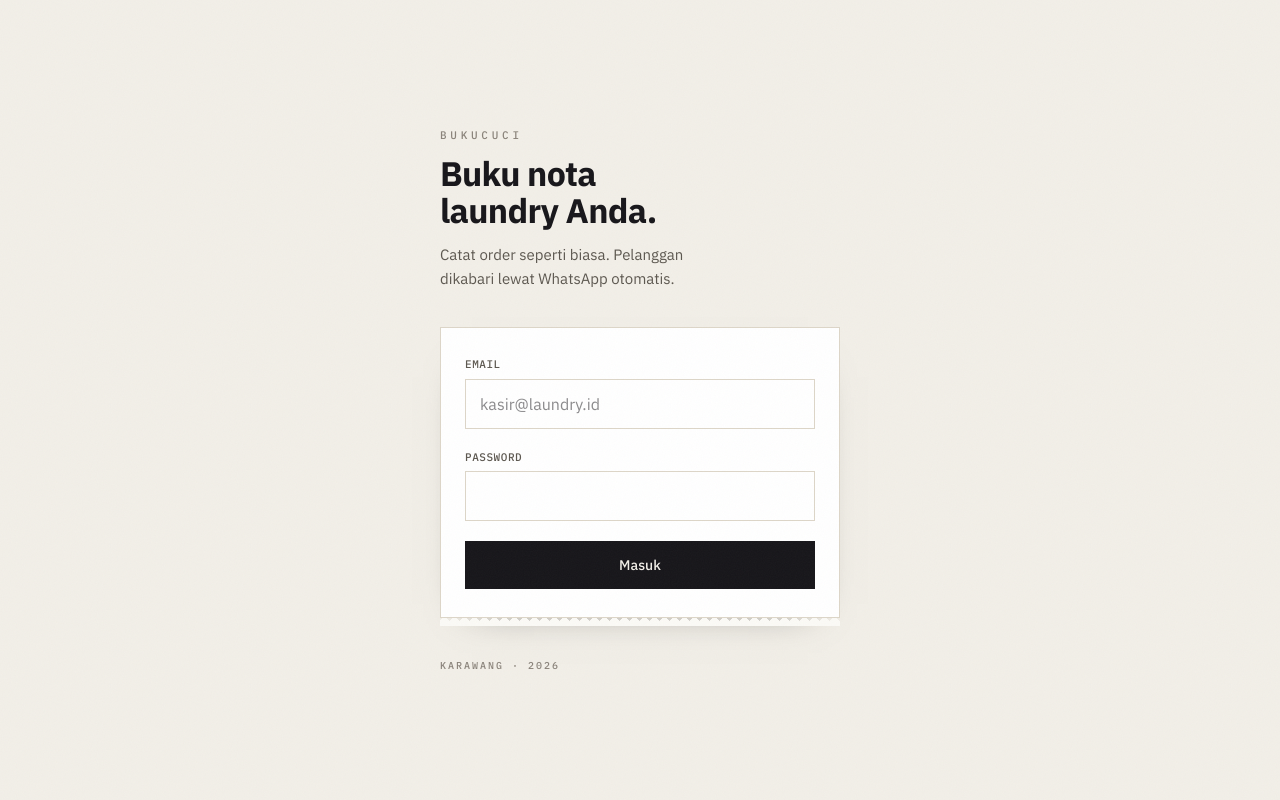
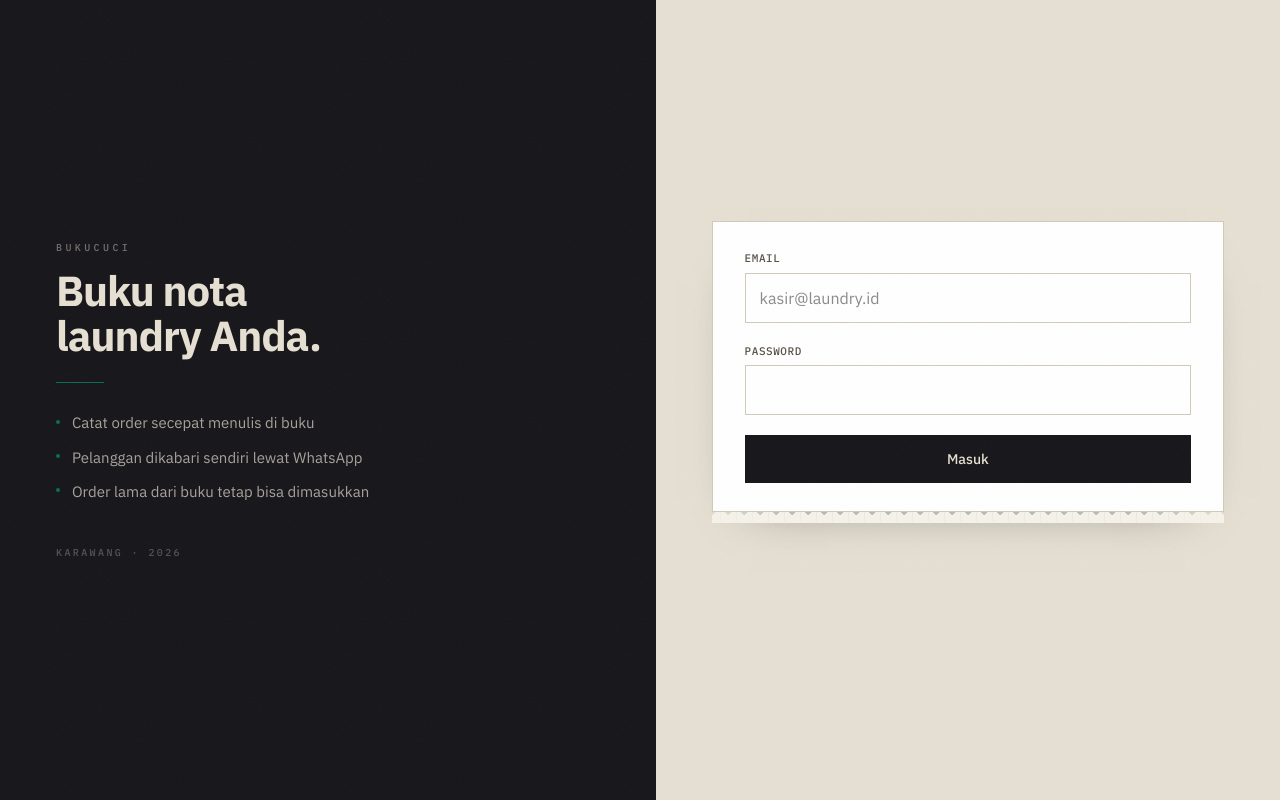
Before and after one commit to kiptul/bukucuci, a Next.js app: page /login in a window 1280 px wide. Built offline with nearby package versions, Linux system fonts and the light colour scheme.

Commit message:
ui: komposisi desktop — sidebar berisi, login dua bidang, kartu nota

```diff
--- a/app/(app)/dashboard/page.tsx
+++ b/app/(app)/dashboard/page.tsx
@@ -1,6 +1,6 @@
 import Link from "next/link";
 import KontrolDaftar from "@/components/KontrolDaftar";
-import StatusBadge from "@/components/StatusBadge";
+import StatusBadge, { pitaStatus } from "@/components/StatusBadge";
 import TandaBuku from "@/components/TandaBuku";
 import { getProfil } from "@/lib/profil";
 import { hpCantik, normalisasiHp, rupiah, tanggalPendek } from "@/lib/format";
@@ -115,8 +115,12 @@ export default async function Dashboard({
               <li key={p.id} className="border-b border-garis md:odd:border-r">
                 <Link
                   href={`/order/${p.id}`}
-                  className="baris block px-4 py-4 transition-colors hover:bg-kertas active:bg-kertas md:px-6"
+                  className="baris relative block px-4 py-4 pl-5 transition-colors hover:bg-white active:bg-white md:px-6 md:pl-7"
                 >
+                  <span
+                    className={`absolute left-0 top-0 h-full w-[3px] ${pitaStatus[p.status]}`}
+                    aria-hidden="true"
+                  />
                   <div className="flex items-baseline justify-between gap-3">
                     <span className="flex items-baseline gap-2">
                       <span className="angka font-mono text-sm font-semibold">
--- a/app/(app)/layout.tsx
+++ b/app/(app)/layout.tsx
@@ -15,12 +15,12 @@ export default async function LayoutApl({
 
   return (
     <div className="min-h-dvh md:flex">
-      <NavSamping />
+      <NavSamping judul={laundry.nama} />
 
       <div className="flex min-h-dvh w-full min-w-0 flex-col bg-kertas-terang">
         <Header judul={laundry.nama} />
         {/* pb besar di HP menyisakan ruang untuk navigasi bawah yang fixed */}
-        <main className="muncul mx-auto w-full max-w-md flex-1 pb-24 md:max-w-4xl md:pb-10">
+        <main className="muncul mx-auto w-full max-w-md flex-1 pb-24 md:max-w-3xl md:pb-14 md:pt-8">
           {children}
         </main>
       </div>
--- a/app/(app)/order/[id]/page.tsx
+++ b/app/(app)/order/[id]/page.tsx
@@ -164,7 +164,8 @@ export default async function DetailOrder({
         <div className="tepi-sobek" aria-hidden="true" />
       </section>
 
-      <section className="px-4 pb-5">
+      <section className="px-4 pb-4 pt-5 md:px-6">
+        <div className="border border-garis bg-white px-5 py-4">
           <h2 className="mb-3 border-b border-garis pb-2 font-mono text-[11px] uppercase tracking-[0.18em] text-tinta-2">
             Riwayat
           </h2>
@@ -183,9 +184,11 @@ export default async function DetailOrder({
               </li>
             ))}
           </ul>
+        </div>
       </section>
 
-      <section className="px-4 pb-5">
+      <section className="px-4 pb-5 md:px-6">
+        <div className="border border-garis bg-white px-5 py-4">
           <h2 className="mb-3 border-b border-garis pb-2 font-mono text-[11px] uppercase tracking-[0.18em] text-tinta-2">
             Notifikasi WhatsApp
           </h2>
@@ -229,13 +232,14 @@ export default async function DetailOrder({
               <TombolKirimUlang id={pesanan.id} />
             </div>
           )}
+        </div>
       </section>
 
       {(berikutnya || bisaBatal) && (
         // Dua form terpisah, bukan satu form dua tombol: dengan begitu tiap
         // tombol punya status menunggunya sendiri dan hanya yang ditekan
         // yang berputar.
-        <div className="space-y-2 border-t border-garis px-4 py-5">
+        <div className="space-y-2 px-4 pb-5 md:px-6">
           {berikutnya && (
             <form action={ubahStatus}>
               <input type="hidden" name="id" value={pesanan.id} />
--- a/app/globals.css
+++ b/app/globals.css
@@ -1,14 +1,17 @@
 @import "tailwindcss";
 
 @theme {
-  --color-kertas: #f2efe8;
-  --color-kertas-terang: #fbfaf6;
+  /* Tiga tingkat kedalaman, bukan dua: latar paling gelap, bidang kerja di
+     tengah, kartu putih paling terang. Tanpa jarak warna ini kartu tidak
+     terbaca sebagai lembar terpisah dan semuanya terasa rata. */
+  --color-kertas: #e6e0d3;
+  --color-kertas-terang: #f5f2ea;
   --color-tinta: #17161a;
-  --color-tinta-2: #5c574f;
-  --color-tinta-3: #8a837a;
-  --color-garis: #ddd6c8;
+  --color-tinta-2: #575146;
+  --color-tinta-3: #8b8477;
+  --color-garis: #d2caba;
   --color-aksen: #0b6b5b;
-  --color-aksen-muda: #e3ede9;
+  --color-aksen-muda: #dfeae5;
 
   --font-sans: var(--font-plex-sans), ui-sans-serif, system-ui, sans-serif;
   --font-mono: var(--font-plex-mono), ui-monospace, monospace;
@@ -117,11 +120,11 @@ a.baris:active {
    ditimpa lewat --warna-latar di halaman yang latarnya berbeda. */
 .tepi-sobek {
   --warna-latar: var(--color-kertas-terang);
-  height: 8px;
+  height: 11px;
   background-image:
     linear-gradient(45deg, var(--warna-latar) 50%, transparent 50%),
     linear-gradient(-45deg, var(--warna-latar) 50%, transparent 50%);
-  background-size: 10px 10px;
+  background-size: 16px 16px;
   background-repeat: repeat-x;
   background-position: bottom;
 }
--- a/app/login/page.tsx
+++ b/app/login/page.tsx
@@ -1,4 +1,10 @@
 import FormLogin from "@/components/FormLogin";
+
+const JANJI = [
+  "Catat order secepat menulis di buku",
+  "Pelanggan dikabari sendiri lewat WhatsApp",
+  "Order lama dari buku tetap bisa dimasukkan",
+];
 
 export default async function HalamanLogin({
   searchParams,
@@ -12,24 +18,43 @@ export default async function HalamanLogin({
       : undefined;
 
   return (
-    <main className="mx-auto flex min-h-dvh w-full max-w-md flex-col justify-center px-6 py-14">
-      <div>
-        <p className="font-mono text-[11px] uppercase tracking-[0.34em] text-tinta-3">
+    <main className="min-h-dvh md:grid md:grid-cols-[1.05fr_1fr]">
+      {/* Bidang identitas. Di layar besar jadi bidang tinta penuh supaya
+          halaman punya bobot — kolom sempit di tengah layar lebar terlihat
+          seperti halaman HP yang dipaksa melebar. */}
+      <section className="flex flex-col justify-center px-6 pt-16 md:bg-tinta md:px-14 md:pt-0 md:text-kertas">
+        <p className="font-mono text-[10px] uppercase tracking-[0.34em] text-tinta-3 md:text-kertas/45">
           BukuCuci
         </p>
-        <h1 className="mt-3 text-[34px] font-bold leading-[1.08] tracking-[-0.02em]">
+        <h1 className="mt-3.5 text-[34px] font-bold leading-[1.06] tracking-[-0.025em] md:text-[42px]">
           Buku nota
           <br />
           laundry Anda.
         </h1>
-        <p className="mt-3.5 max-w-[32ch] text-[15px] leading-relaxed text-tinta-2">
-          Catat order seperti biasa. Pelanggan dikabari lewat WhatsApp otomatis.
+
+        <span className="mt-6 block h-px w-12 bg-aksen" />
+
+        <ul className="mt-6 space-y-2.5 md:mt-7">
+          {JANJI.map((j) => (
+            <li
+              key={j}
+              className="flex gap-3 text-[15px] leading-relaxed text-tinta-2 md:text-kertas/70"
+            >
+              <span className="mt-[0.55em] h-1 w-1 shrink-0 rounded-full bg-aksen" />
+              {j}
+            </li>
+          ))}
+        </ul>
+
+        <p className="mt-10 hidden font-mono text-[10px] uppercase tracking-[0.24em] text-kertas/30 md:block">
+          Karawang · 2026
         </p>
-      </div>
+      </section>
 
-      {/* Formnya sendiri berupa lembar nota, senada dengan halaman detail order */}
-      <div className="mt-9">
-        <div className="border border-garis bg-white px-6 py-7 shadow-[0_18px_40px_-32px_rgba(0,0,0,0.55)]">
+      {/* Bidang form */}
+      <section className="flex flex-col justify-center px-6 pb-14 pt-9 md:px-14 md:pt-0">
+        <div>
+          <div className="border border-garis bg-white px-6 py-7 shadow-[0_24px_50px_-38px_rgba(0,0,0,0.6)] md:px-8">
             <FormLogin pesanAwal={pesanAwal} />
           </div>
           <div
@@ -38,9 +63,10 @@ export default async function HalamanLogin({
           />
         </div>
 
-      <p className="mt-8 font-mono text-[10px] uppercase tracking-[0.2em] text-tinta-3">
+        <p className="mt-8 font-mono text-[10px] uppercase tracking-[0.24em] text-tinta-3 md:hidden">
           Karawang · 2026
         </p>
+      </section>
     </main>
   );
 }
--- a/components/FormOrder.tsx
+++ b/components/FormOrder.tsx
@@ -81,7 +81,10 @@ export default function FormOrder({ layanan }: { layanan: Layanan[] }) {
   const jumlahItem = layanan.filter((l) => keAngka(qty[l.id] ?? "") > 0).length;
 
   return (
-    <form action={aksi} className="pb-4 md:mx-auto md:max-w-xl">
+    <form
+      action={aksi}
+      className="pb-4 md:mx-auto md:max-w-xl md:border md:border-garis md:bg-white md:pb-0 md:shadow-[0_24px_50px_-40px_rgba(0,0,0,0.55)]"
+    >
       {/* Mode berdampingan: pemilik boleh tetap pakai buku, order lamanya
           disalin ke sini belakangan tanpa kehilangan tanggal aslinya. */}
       <section className="border-b border-garis bg-kertas px-4 py-4">
--- a/components/Header.tsx
+++ b/components/Header.tsx
@@ -2,13 +2,14 @@ import { keluar } from "@/app/login/actions";
 
 export default function Header({ judul }: { judul: string }) {
   return (
-    <header className="sticky top-0 z-20 bg-tinta text-kertas shadow-[0_1px_0_rgba(0,0,0,0.06),0_8px_24px_-16px_rgba(0,0,0,0.5)]">
-      <div className="flex items-center justify-between gap-3 px-4 py-3.5 md:px-6">
+    // Hanya untuk HP. Di layar besar identitas & tombol keluar ada di sidebar.
+    <header className="sticky top-0 z-20 bg-tinta text-kertas shadow-[0_8px_24px_-16px_rgba(0,0,0,0.5)] md:hidden">
+      <div className="flex items-center justify-between gap-3 px-4 py-3.5">
         <div className="min-w-0">
-          <p className="font-mono text-[10px] uppercase tracking-[0.28em] text-kertas/40 md:hidden">
+          <p className="font-mono text-[10px] uppercase tracking-[0.28em] text-kertas/40">
             BukuCuci
           </p>
-          <h1 className="truncate text-[17px] font-semibold leading-tight tracking-tight md:text-lg">
+          <h1 className="truncate text-[17px] font-semibold leading-tight tracking-tight">
             {judul}
           </h1>
         </div>
--- a/components/StatusBadge.tsx
+++ b/components/StatusBadge.tsx
@@ -2,10 +2,19 @@ import type { StatusPesanan } from "@/lib/types";
 
 // Tampil seperti stempel di nota: kotak, bergaris, huruf kapital monospace
 const gaya: Record<StatusPesanan, string> = {
-  MASUK: "border-tinta-2 text-tinta-2",
+  MASUK: "border-tinta-2 bg-white text-tinta-2",
   SIAP: "border-aksen bg-aksen-muda text-aksen",
-  DIAMBIL: "border-garis text-tinta-3",
-  BATAL: "border-garis text-tinta-3 line-through",
+  DIAMBIL: "border-garis bg-white text-tinta-3",
+  BATAL: "border-garis bg-white text-tinta-3 line-through",
+};
+
+// Pita tipis di tepi baris daftar. Warnanya memberi irama pada daftar panjang
+// sehingga status terbaca sekilas tanpa harus membaca stempelnya.
+export const pitaStatus: Record<StatusPesanan, string> = {
+  MASUK: "bg-tinta-2",
+  SIAP: "bg-aksen",
+  DIAMBIL: "bg-garis",
+  BATAL: "bg-garis",
 };
 
 export default function StatusBadge({ status }: { status: StatusPesanan }) {
```
Also changed, not shown: components/NavSamping.tsx (+21 -8 lines). Lines whose indentation alone changed are shown as unchanged.
